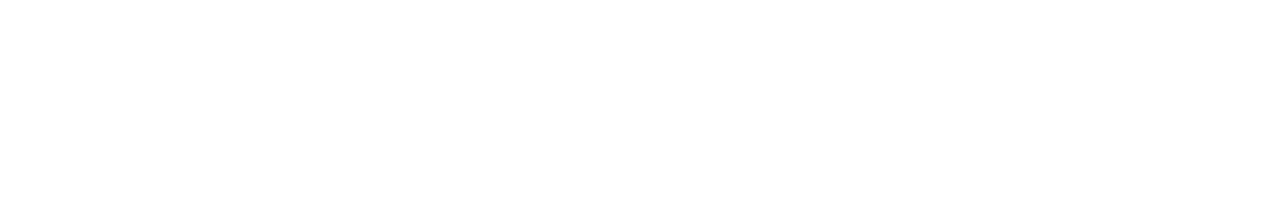
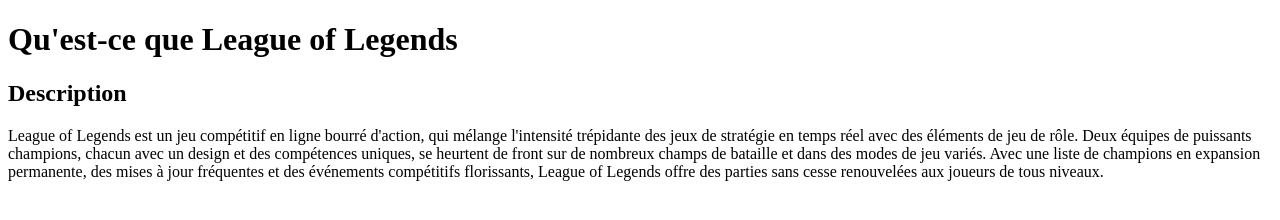
Before and after one commit to PAGBI1832344/introWeb-HTML-CSS, a plain HTML site: page Semaine 3/indexSemaine3.html in a window 1280 px wide. Drawn offline with Linux system fonts and the light colour scheme.

Commit message:
Devoirs index.exercises

```diff
--- a/Semaine 3/indexSemaine3.html
+++ b/Semaine 3/indexSemaine3.html
@@ -1,10 +1,13 @@
+<!--Billy Pageau,9 septembre 2019-->
 <!DOCTYPE html>
 <html lang="en">
-<head>
-    <meta charset="UTF-8">
-    <title>Title</title>
-</head>
-<body>
-
-</body>
+    <head>
+        <meta charset="UTF-8">
+         <title>Introduction a LEague of Legends</title>
+    </head>
+    <body>
+        <h1>Qu'est-ce que League of Legends</h1>
+        <h2>Description</h2>
+    <p>League of Legends est un jeu compétitif en ligne bourré d'action, qui mélange l'intensité trépidante des jeux de stratégie en temps réel avec des éléments de jeu de rôle. Deux équipes de puissants champions, chacun avec un design et des compétences uniques, se heurtent de front sur de nombreux champs de bataille et dans des modes de jeu variés. Avec une liste de champions en expansion permanente, des mises à jour fréquentes et des événements compétitifs florissants, League of Legends offre des parties sans cesse renouvelées aux joueurs de tous niveaux.</p>
+    </body>
 </html>
```
